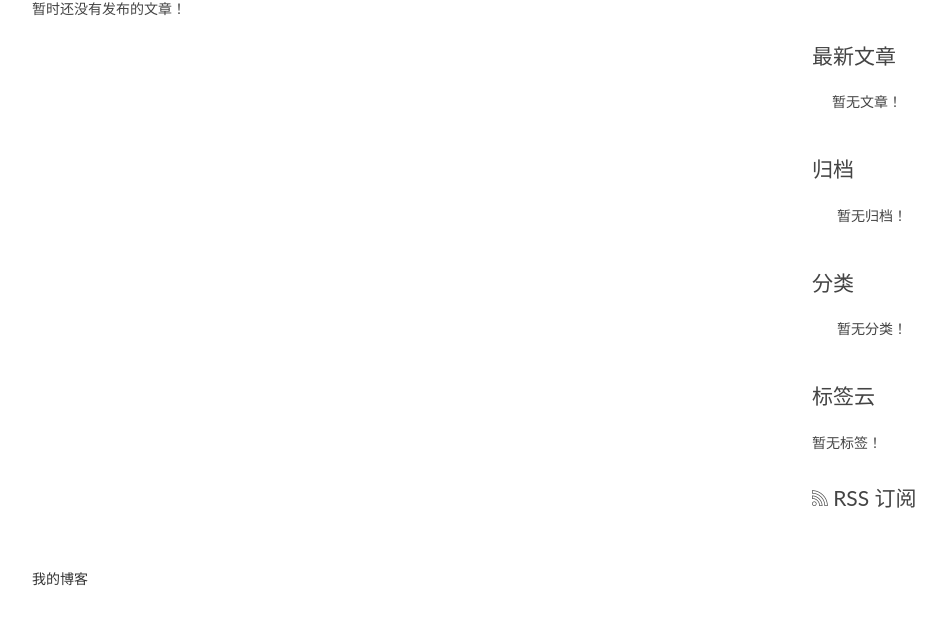
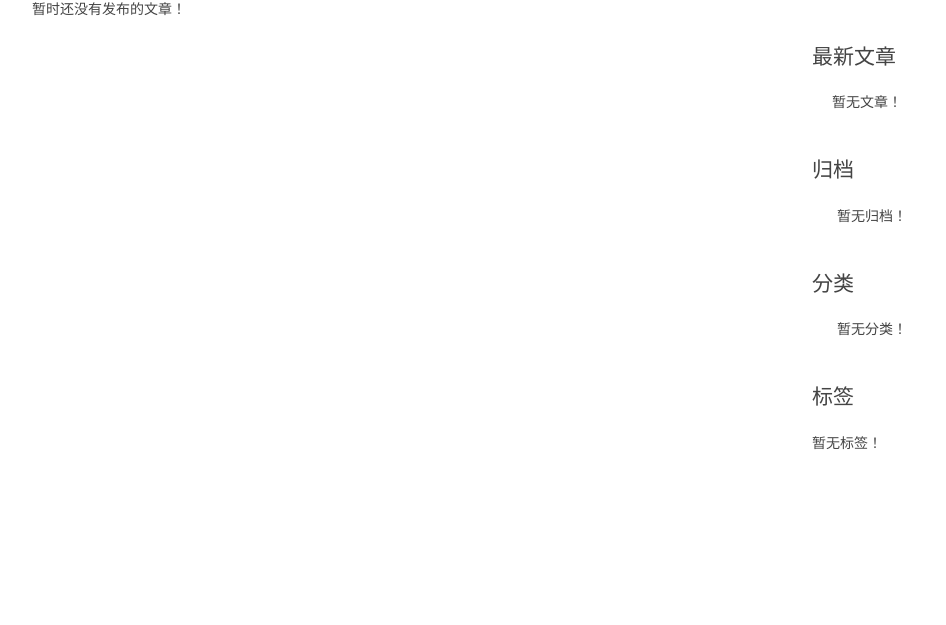
Before and after one commit to shenzijing/Blog, a Django app: page / in a window 1280 px wide. Shown: the part 132-757 px from the top of the page, without its empty margins (38-984 px from the left). Run offline with Django 3.2, Linux system fonts and the light colour scheme; data that the repository does not hold is empty; some libraries are stand-ins or nearby versions.

Commit message:
base.html modified

```diff
--- a/blogproject/settings.py
+++ b/blogproject/settings.py
@@ -22,7 +22,7 @@ BASE_DIR = os.path.dirname(os.path.dirname(os.path.abspath(__file__)))
 SECRET_KEY = 'i3k%m-808v3_)^h7975iw4v&fl5chq41^19j@u+b*vx7dvw*q$'
 
 # SECURITY WARNING: don't run with debug turned on in production!
-DEBUG = False
+DEBUG = True
 
 ALLOWED_HOSTS = ['127.0.0.1','localhost','.shenzijing.cn']
 
@@ -115,7 +115,8 @@ USE_TZ = True
 # https://docs.djangoproject.com/en/1.10/howto/static-files/
 
 STATIC_URL = '/static/'
-STATIC_ROOT = os.path.join(BASE_DIR, 'static')
+STATIC_ROOT = os.path.join(BASE_DIR, 'collectstatic')
+STATICFILES_DIRS = [os.path.join(BASE_DIR, 'static'), ]
 
 # django-haystack
 HAYSTACK_CONNECTIONS = {
--- a/templates/base.html
+++ b/templates/base.html
@@ -68,8 +68,8 @@
         </div>
     </header>
 </div>
-<div class="copyrights">Collect from <a href="http://www.cssmoban.com/">网页模板</a></div>
-<div class="copyrights">Modified by <a href="http://zmrenwu.com/">我的博客</a></div>
+{#<div class="copyrights">Collect from <a href="http://www.cssmoban.com/">网页模板</a></div>#}
+{#<div class="copyrights">Modified by <a href="http://zmrenwu.com/">我的博客</a></div>#}
 
 <div class="content-body">
     <div class="container">
@@ -125,7 +125,7 @@
                 </div>
 
                 <div class="widget widget-tag-cloud">
-                    <h3 class="widget-title">标签云</h3>
+                    <h3 class="widget-title">标签</h3>
                     {% get_tags as tag_list %}
                     <ul>
                         {% for tag in tag_list %}
@@ -137,23 +137,23 @@
                         {% endfor %}
                     </ul>
                 </div>
-
-                <div class="rss">
-                    <a href="{% url 'rss' %}"><span class="ion-social-rss-outline"></span> RSS 订阅</a>
-                </div>
+{##}
+{#                <div class="rss">#}
+{#                    <a href="{% url 'rss' %}"><span class="ion-social-rss-outline"></span> RSS 订阅</a>#}
+{#                </div>#}
             </aside>
         </div>
     </div>
 </div>
-<footer id="site-footer">
-    <div class="container">
-        <div class="row">
-            <div class="col-md-12">
-                <a href="http://www.shenzijing.cn/" title="网页" target="_blank">我的博客</a>
-            </div>
-        </div>
-    </div>
-</footer>
+{#<footer id="site-footer">#}
+{#    <div class="container">#}
+{#        <div class="row">#}
+{#            <div class="col-md-12">#}
+{#                <a href="http://www.shenzijing.cn/" title="网页" target="_blank">我的博客</a>#}
+{#            </div>#}
+{#        </div>#}
+{#    </div>#}
+{#</footer>#}
 
 <!-- Mobile Menu -->
 <div class="overlay overlay-hugeinc">
```
Also changed, not shown: 2 other files.
